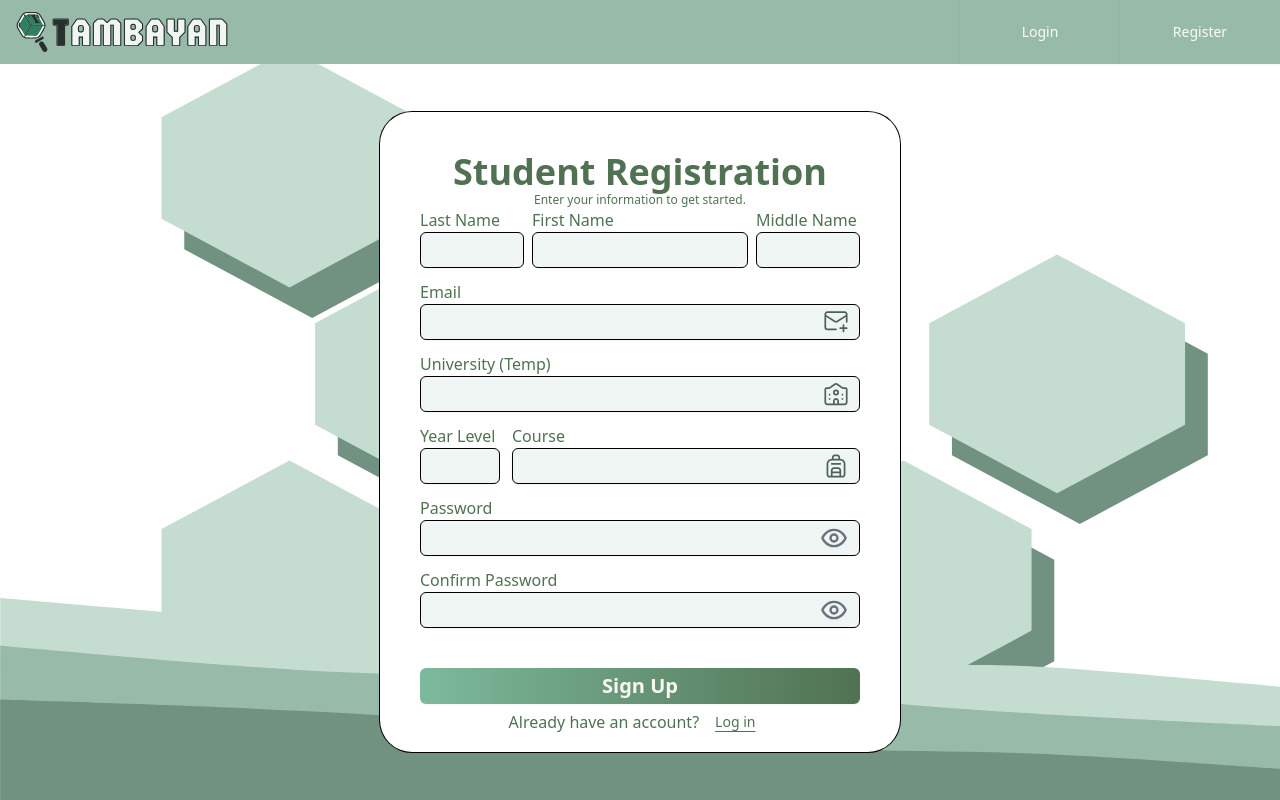
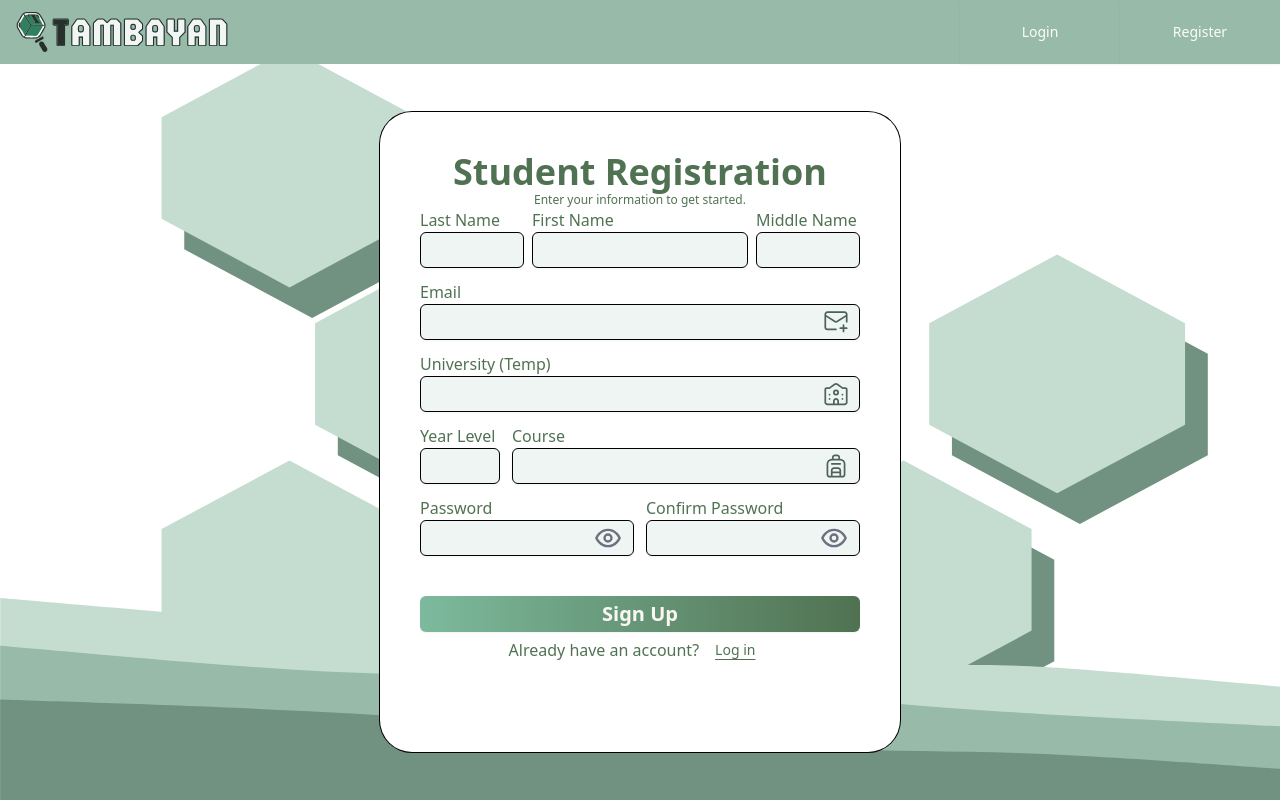
Before and after one commit to kemdav/Tambayan, a Next.js app: page /register in a window 1280 px wide. Built offline with nearby package versions, Linux system fonts and the light colour scheme.

Commit message:
fix: quick fix for pass and confirm pass not being responsive

```diff
--- a/src/app/components/ui/auth-page-ui/auth-registration-card.tsx
+++ b/src/app/components/ui/auth-page-ui/auth-registration-card.tsx
@@ -75,7 +75,7 @@ export default function AuthRegCard() {
         </div>
       </div>
 
-      <div className="grid grid-row-2 lg:grid-col-2 lg:gap-3 lg:mt-3">
+      <div className="grid grid-row-2 lg:gap-3 lg:mt-3 lg:flex">
         <div>
           <p className="text-action-forest-green">Password</p>
           <PasswordInput className="bg-secondary-light-moss/20"></PasswordInput>
```
